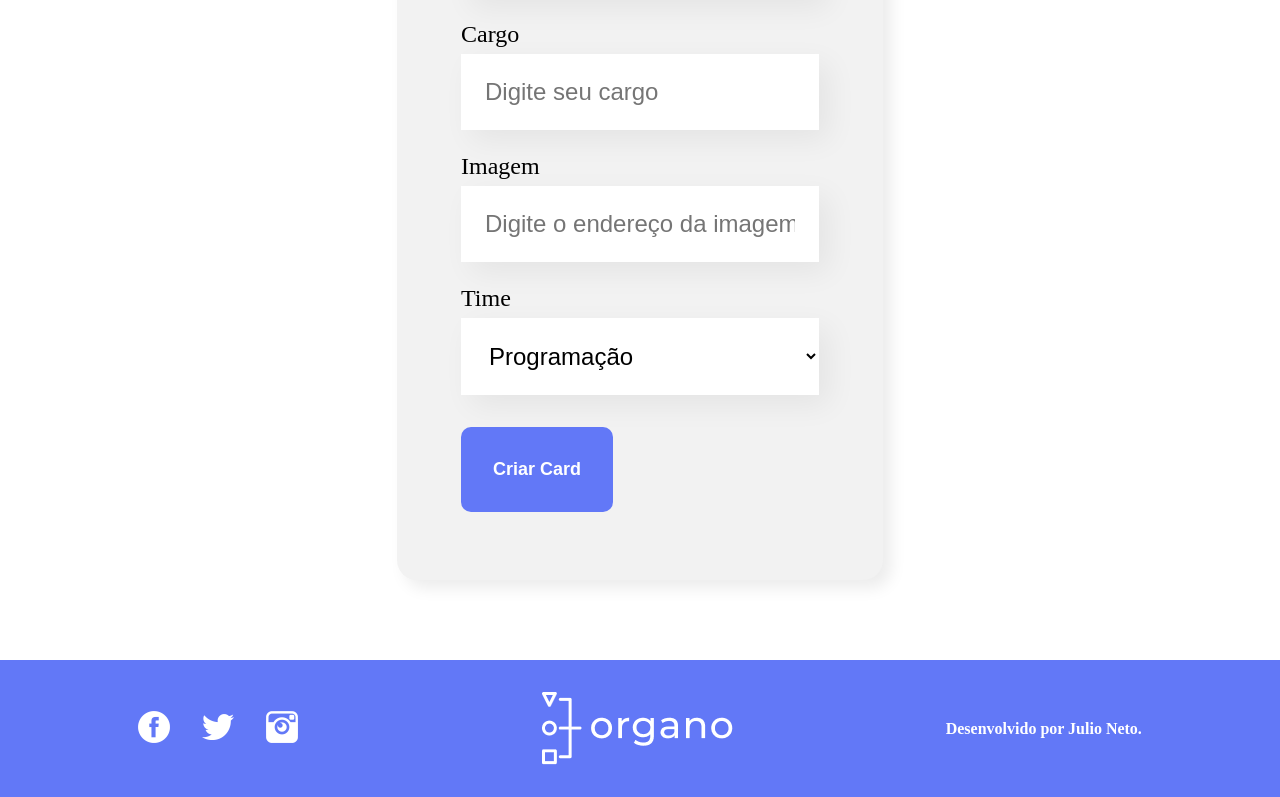
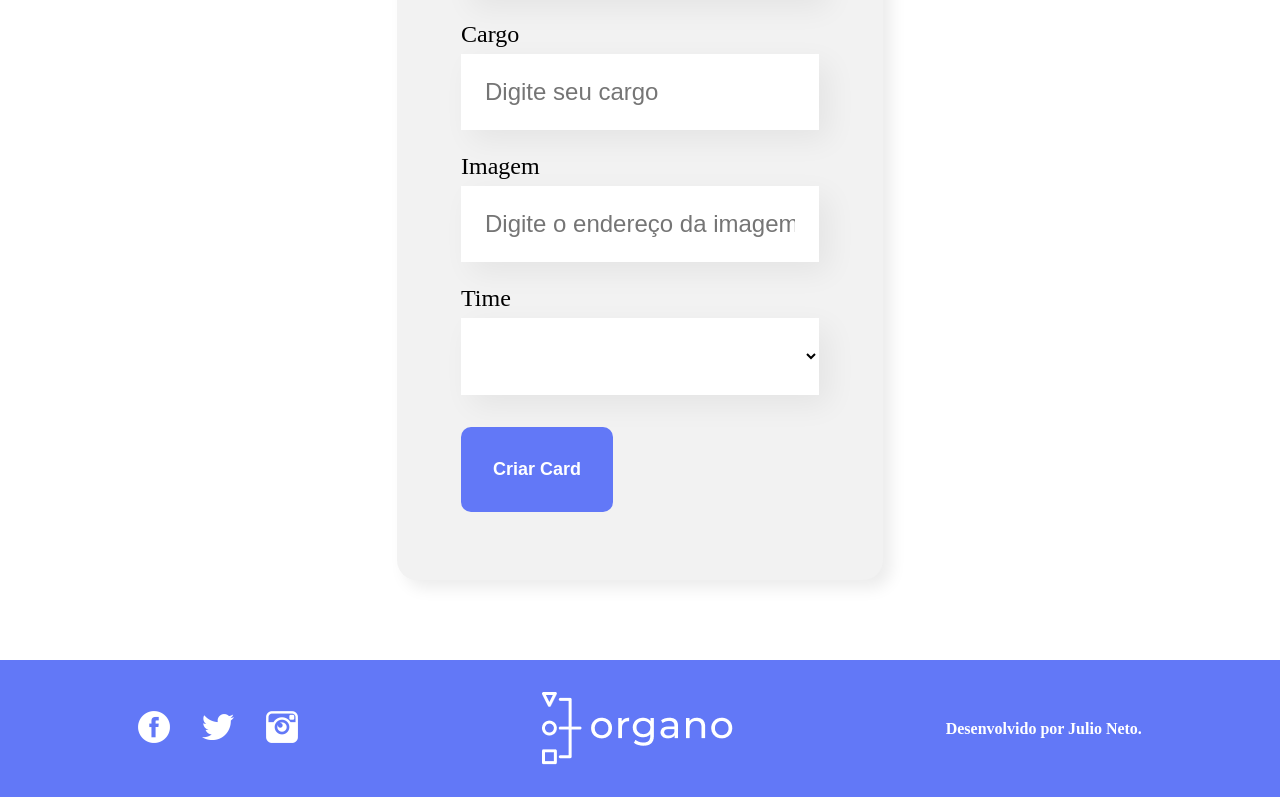
Before and after one commit to julioanastacio/organo, a React (Create React App) app: page / in a window 1280 px wide. Shown: the part 763-1560 px from the top of the page. Built offline with nearby package versions, Linux system fonts and the light colour scheme.

Commit message:
05. Caça aos bugs

```diff
--- a/src/App.js
+++ b/src/App.js
@@ -46,7 +46,6 @@ const App = () => {
   const [employees, setEmployees] = useState([]);
 
   const onCreateEmployeeAdded = (employee) => {
-    console.log(employee);
     setEmployees([...employees, employee]);
   };
 
--- a/src/Components/Dropdown/index.js
+++ b/src/Components/Dropdown/index.js
@@ -9,6 +9,7 @@ const Dropdown = (props) => {
         required={props.required}
         value={props.value}
       >
+        <option value=''></option>
         {props.items.map((item) => (
           <option key={item}>{item}</option>
         ))}
--- a/src/Components/Employee/index.js
+++ b/src/Components/Employee/index.js
@@ -1,9 +1,9 @@
 import './Employee.css';
 
-const Employee = ({ name, image, role }) => {
+const Employee = ({ name, image, role, backgroundColor }) => {
   return (
     <div className='employee'>
-      <div className='header'>
+      <div className='header' style={{ backgroundColor: backgroundColor }}>
         <img src={image} alt={name}></img>
       </div>
       <div className='footer'>
--- a/src/Components/Team/index.js
+++ b/src/Components/Team/index.js
@@ -11,6 +11,8 @@ const Team = (props) => {
         <div className='employees'>
           {props.employees.map((employee) => (
             <Employee
+              backgroundColor={props.primaryColor}
+              key={employee.nome}
               name={employee.nome}
               role={employee.cargo}
               image={employee.imagem}
```
